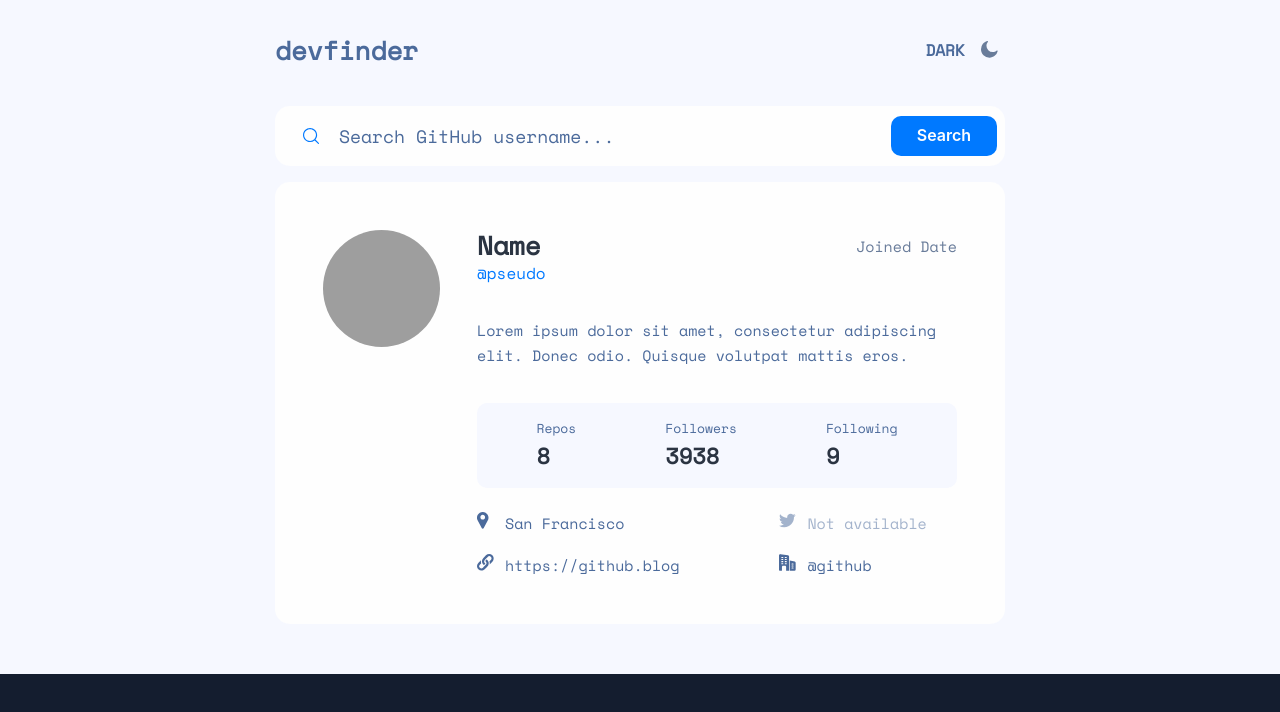
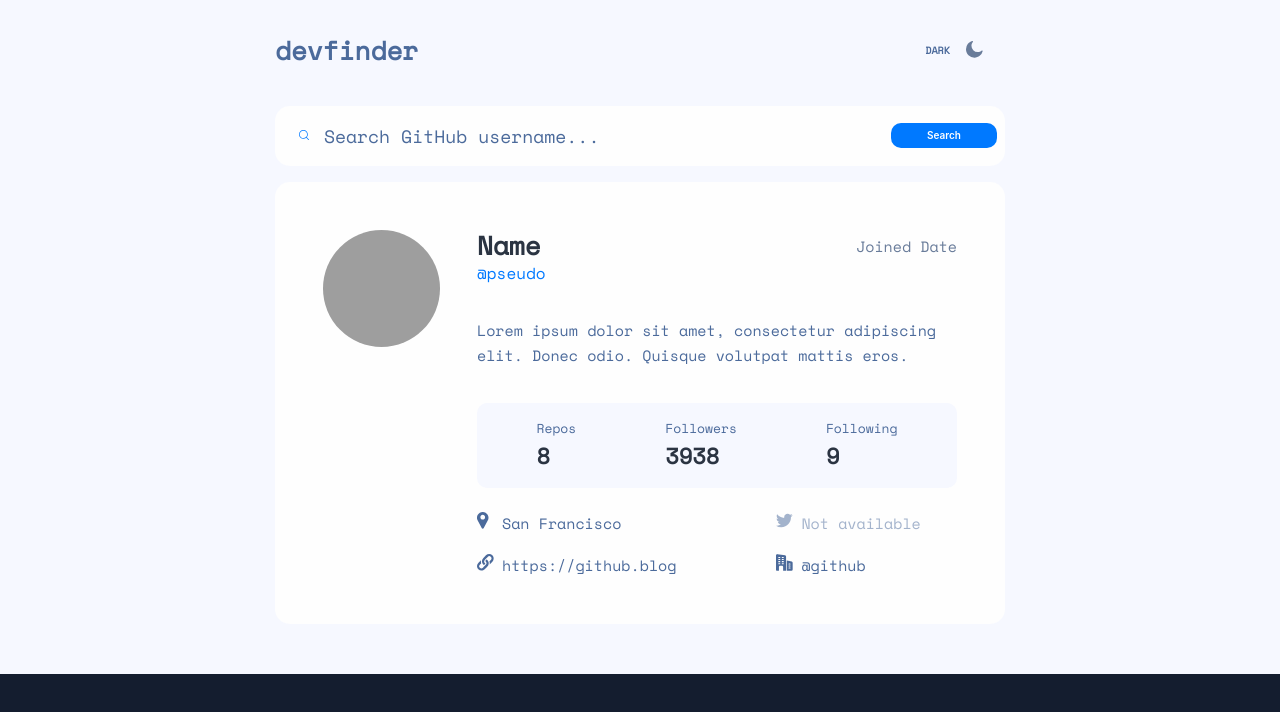
Before and after one commit to dreyzu/devfinder, a React (Vite) app: page / in a window 1280 px wide. Shown: the top 712 px of the page. Built offline with nearby package versions, Linux system fonts and the light colour scheme; grey boxes are pictures that could not be loaded.

Commit message:
change font size of root

```diff
--- a/src/App.css
+++ b/src/App.css
@@ -1,3 +1,8 @@
 body {
     background: #141d2f !important;
 }
+
+html {
+    /* 16px */
+    font-size: 62.5%;
+}
```
